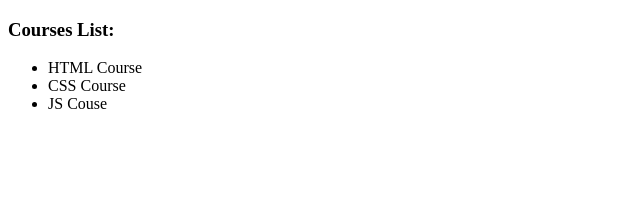
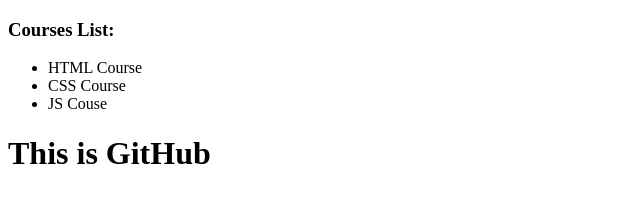
Before and after one commit to jcarballo91/test-project, a plain HTML site: page index.html in a window 1280 px wide. Shown: the whole page, without its empty margins (0-640 px from the left). Drawn offline with Linux system fonts and the light colour scheme.

Commit message:
haciendo cambios desde gitkraken

```diff
--- a/index.html
+++ b/index.html
@@ -12,5 +12,6 @@
         <li>CSS Course</li>
         <li>JS Couse</li>
     </ul>
+    <h1>This is GitHub</h1>
 </body>
 </html>
```
